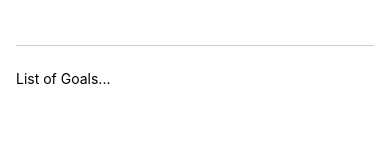
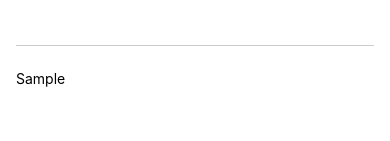
Before and after one commit to Pasan-Pahasara/Mobile-Application-Development, a React Native app: screen / in a window 390 px wide. Both pictures are taken after typing "Sample" into the empty fields and a click on the button "ADD GOAL". Shown: the part 159-300 px from the top of the page. Built offline with nearby package versions, Linux system fonts and the light colour scheme.

Commit message:
Using useState and added List and map it

```diff
--- a/App.js
+++ b/App.js
@@ -4,6 +4,7 @@ import { Button, StyleSheet, Text, TextInput, View } from "react-native";
 
 export default function App() {
   const [enteredGoalText, setEnteredGoalText] = useState('');
+  const [courseGoals, setCourseGoals] = useState([]);
 
   const goalInputHandler = (enteredtext) => {
     setEnteredGoalText(enteredtext);
@@ -11,6 +12,7 @@ export default function App() {
 
   const addGoalHandler = () => {
     console.log(enteredGoalText);
+    setCourseGoals((currentCourseGoals)=>[...currentCourseGoals, enteredGoalText])
   };
 
   return (
@@ -29,7 +31,9 @@ export default function App() {
         <Button title="ADD GOAL" onPress={addGoalHandler}/>
       </View>
       <View style={styles.goalContainer}>
-        <Text>List of Goals...</Text>
+        {
+          courseGoals.map((goal)=><Text key={goal}>{goal}</Text>)
+        }
       </View>
     </View>
   );
```
